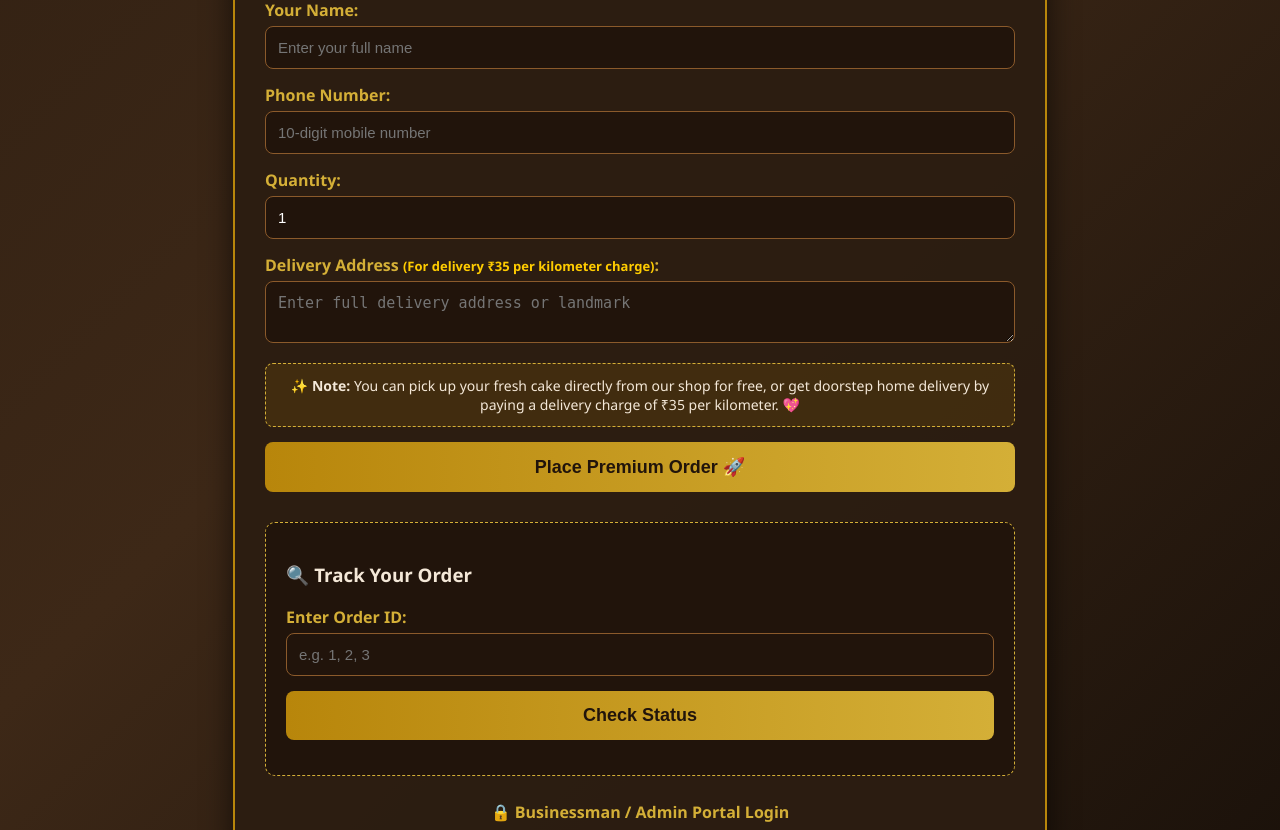
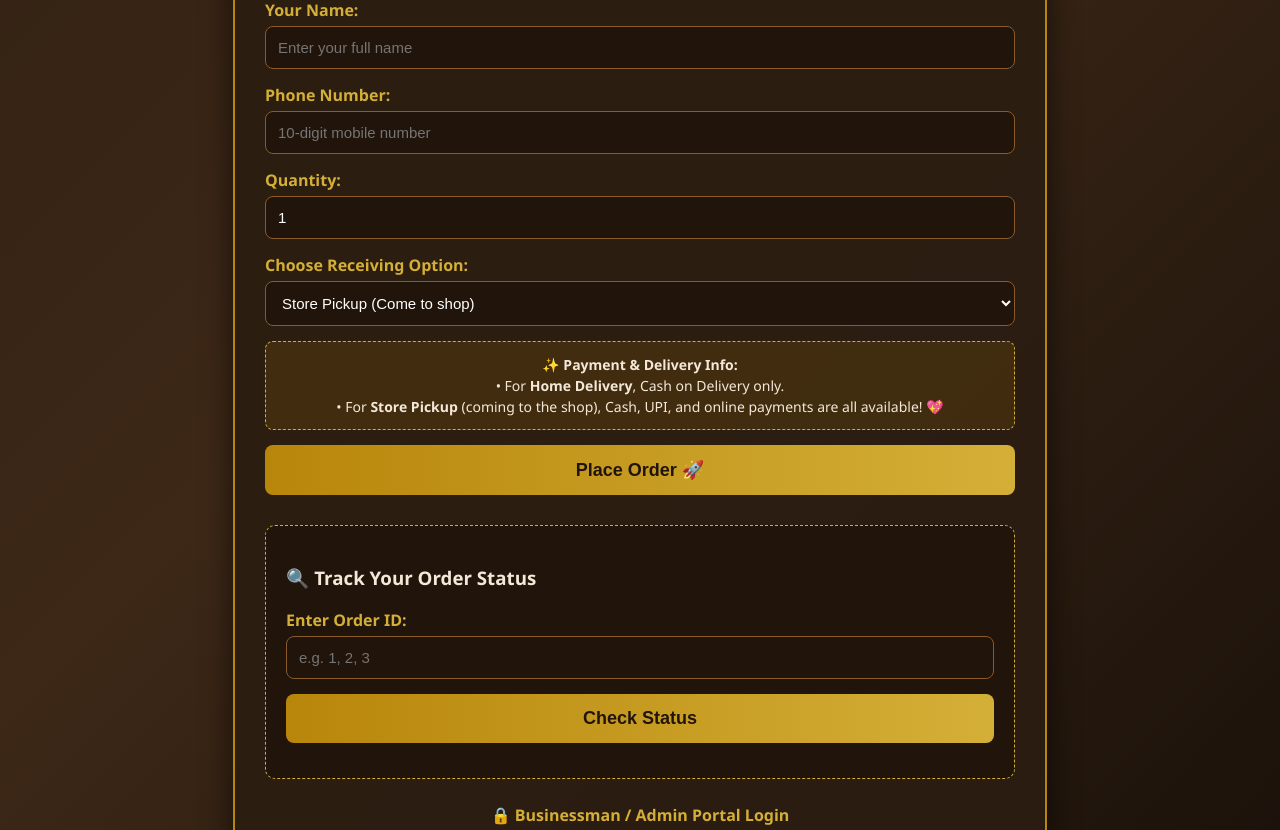
Before and after one commit to yashtikyani010-ai/lovely-bakery, a Flask app: page / in a window 1280 px wide. Shown: the part 766-1596 px from the top of the page. Run offline with Flask 3, Linux system fonts and the light colour scheme.

Commit message:
Update index.html

```diff
--- a/lovely_bakery_app/templates/index.html
+++ b/lovely_bakery_app/templates/index.html
@@ -4,7 +4,6 @@
     <meta charset="UTF-8">
     <meta name="viewport" content="width=device-width, initial-scale=1.0">
     <title>Lovely Bakery - Age-Wise Variety</title>
-    <!-- Auto reload customer page every 60 seconds (1 minute) -->
     <meta http-equiv="refresh" content="60">
     <style>
         body {
@@ -163,6 +162,7 @@
             font-size: 14px;
             text-align: center;
             margin-bottom: 15px;
+            line-height: 1.5;
         }
 
         button[type="submit"], .track-btn {
@@ -303,25 +303,36 @@
                 <input type="number" id="quantity" name="quantity" min="1" max="10" value="1" required>
             </div>
 
-            <!-- Delivery Address with ₹35/km charge -->
+            <!-- Delivery Type Selection -->
             <div class="form-group">
-                <label for="customer_location">Delivery Address <span style="color: #ffcc00; font-size: 13px;">(For delivery ₹35 per kilometer charge)</span>:</label>
-                <textarea id="customer_location" name="customer_location" rows="2" required placeholder="Enter full delivery address or landmark"></textarea>
+                <label for="delivery_type">Choose Receiving Option:</label>
+                <select id="delivery_type" name="delivery_type" onchange="toggleAddressBox()" required>
+                    <option value="Store Pickup">Store Pickup (Come to shop)</option>
+                    <option value="Delivery">Home Delivery (₹35 per km charge)</option>
+                </select>
             </div>
 
-            <!-- Simple English Notice -->
-            <div class="pickup-notice">
-                ✨ <b>Note:</b> You can pick up your fresh cake directly from our shop for free, or get doorstep home delivery by paying a delivery charge of ₹35 per kilometer. 💖
+            <!-- Address Box (Hidden by default if pickup is selected) -->
+            <div class="form-group" id="addressGroup" style="display: none;">
+                <label for="customer_location">Delivery Address:</label>
+                <textarea id="customer_location" name="customer_location" rows="2" placeholder="Enter full delivery address or landmark"></textarea>
             </div>
 
-            <button type="submit">Place Premium Order 🚀</button>
+            <!-- Simple English Payment & Delivery Rules -->
+            <div class="pickup-notice">
+                ✨ <b>Payment & Delivery Info:</b><br>
+                • For <b>Home Delivery</b>, Cash on Delivery only.<br>
+                • For <b>Store Pickup</b> (coming to the shop), Cash, UPI, and online payments are all available! 💖
+            </div>
+
+            <button type="submit">Place Order 🚀</button>
         </form>
 
         <p id="responseMsg" style="text-align: center; margin-top: 15px; font-weight: bold; color: #d4af37;"></p>
 
         <!-- Track Order Section -->
         <div class="track-box">
-            <h3>🔍 Track Your Order</h3>
+            <h3>🔍 Track Your Order Status</h3>
             <div class="form-group">
                 <label for="track_id">Enter Order ID:</label>
                 <input type="number" id="track_id" placeholder="e.g. 1, 2, 3">
@@ -354,6 +365,20 @@
             document.getElementById('cake_item').value = itemName;
         }
 
+        function toggleAddressBox() {
+            let type = document.getElementById('delivery_type').value;
+            let addressGroup = document.getElementById('addressGroup');
+            let addressInput = document.getElementById('customer_location');
+            if (type === 'Delivery') {
+                addressGroup.style.display = 'block';
+                addressInput.required = true;
+            } else {
+                addressGroup.style.display = 'none';
+                addressInput.required = false;
+                addressInput.value = '';
+            }
+        }
+
         function openModal(imgSrc, captionText) {
             document.getElementById('imageModal').style.display = "flex";
             document.getElementById('modalImg').src = imgSrc;
@@ -374,9 +399,10 @@
             })
             .then(res => res.json())
             .then(data => {
-                document.getElementById('responseMsg').innerHTML = `🎉 Order placed successfully! Order ID: <b style="color: #fff;">#${data.order_id}</b><br>⏰ <b>Your order will be ready in 2 hours.</b>`;
+                document.getElementById('responseMsg').innerHTML = `🎉 Order placed successfully! Order ID: <b style="color: #fff;">#${data.order_id}</b><br>⏳ <b>Status: Pending Confirmation. Once accepted by shop, 2-hour timer will start.</b>`;
                 document.getElementById('orderForm').reset();
                 document.getElementById('quantity').value = "1";
+                toggleAddressBox();
             });
         });
 
@@ -397,10 +423,10 @@
                 if(data.success) {
                     resDiv.innerHTML = `
                         <p><b>Item:</b> ${data.order.item} (Qty: ${data.order.quantity})</p>
+                        <p><b>Type:</b> ${data.order.delivery_type}</p>
                         <p><b>Status:</b> <span style="color: #00ffcc; font-weight: bold;">${data.order.status}</span></p>
-                        <p><b>Address / Info:</b> ${data.order.location}</p>
                         <p style="background: rgba(212,175,55,0.2); padding: 10px; border-radius: 6px; border: 1px solid #d4af37;">
-                            ⏰ <b>Notice:</b> Your order will be ready in 2 hours.
+                            ⏰ <b>Ready / Pickup Time:</b> <b style="color: #fff;">${data.order.pickup_time}</b>
                         </p>
                     `;
                 } else {
```
